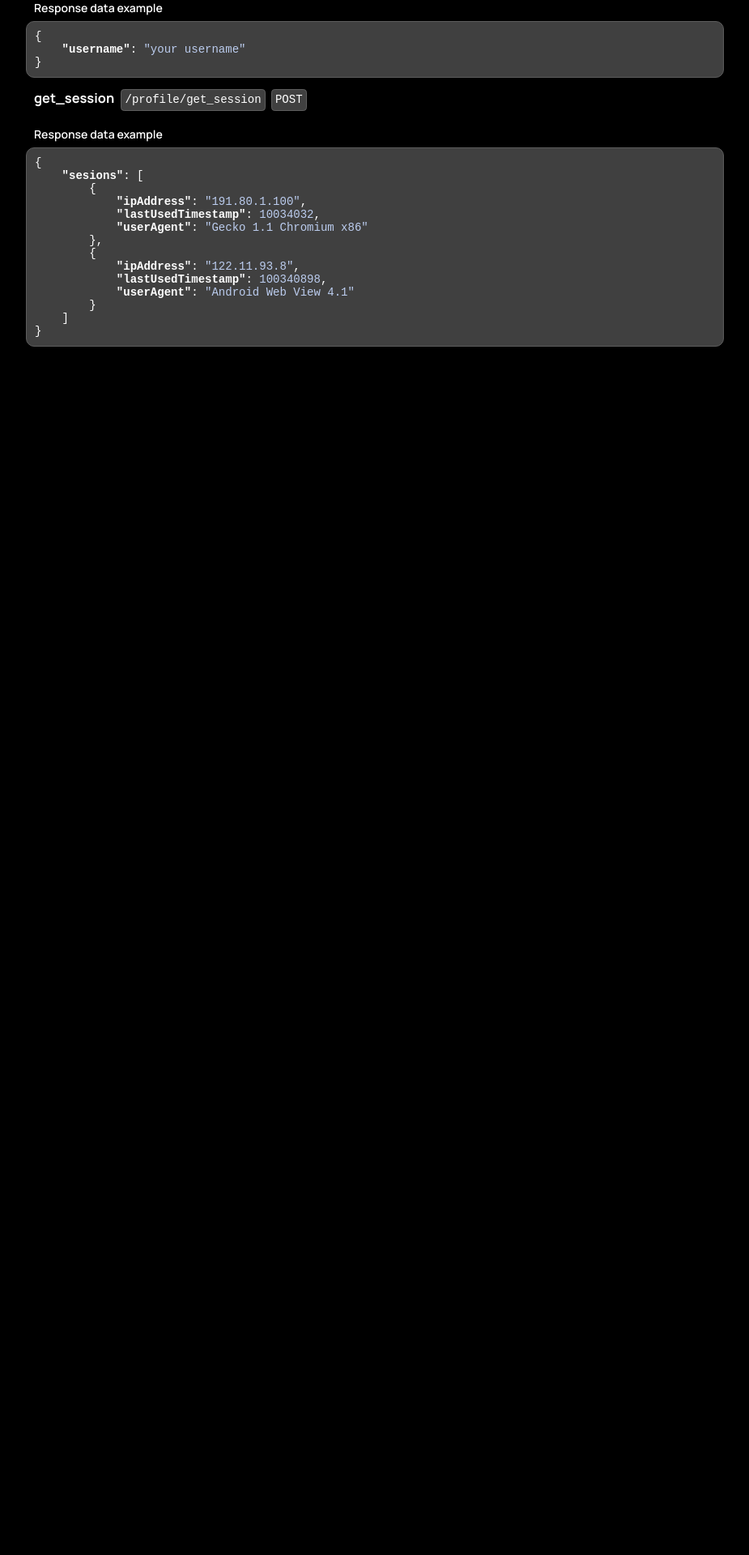
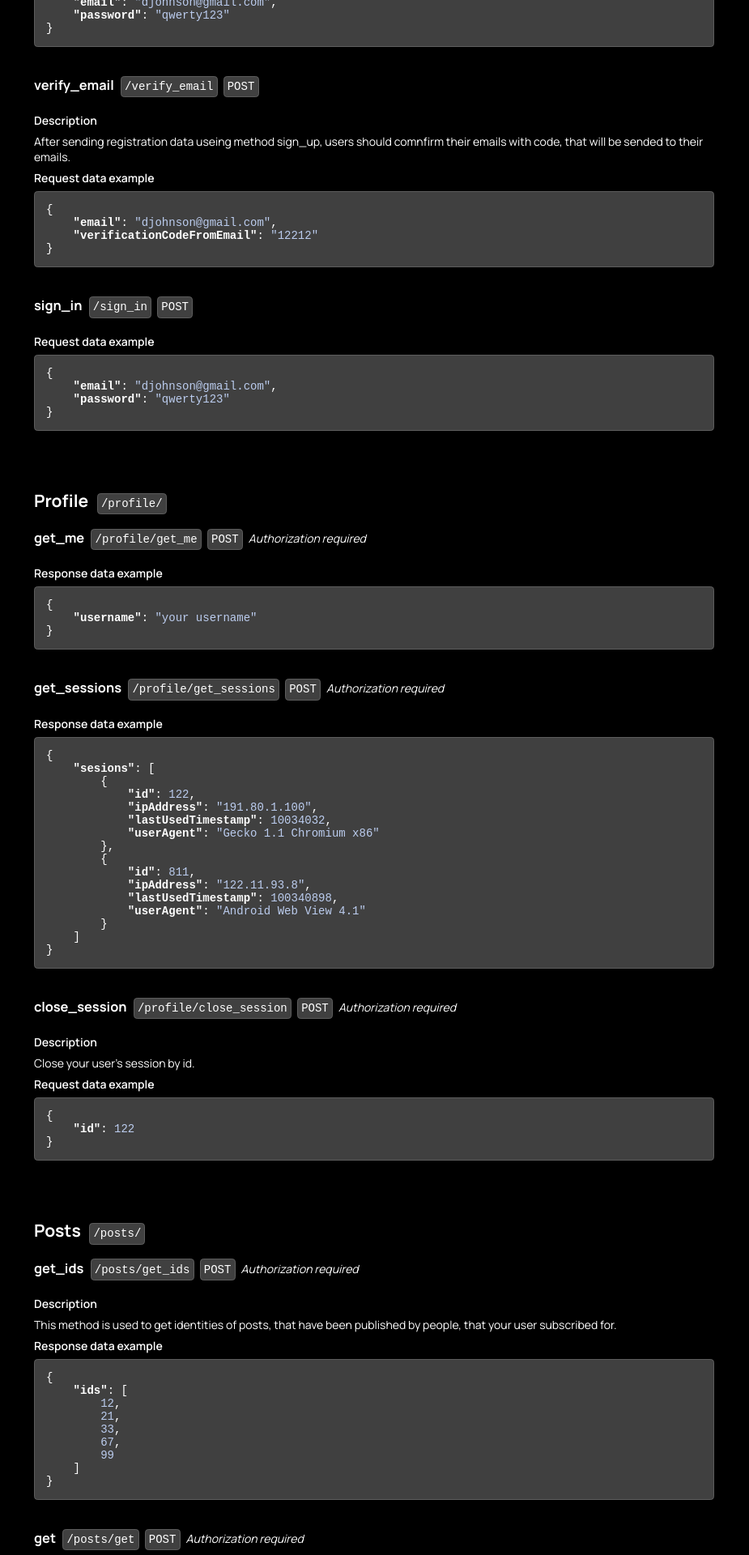
Before and after one commit to shevelidze/sharel, a Next.js app: page /api_docs in a window 1280 px wide. Shown: the part 400-2320 px from the top of the page at 81% size, without its empty margins (178-1103 px from the left). Before the commit the page ends 872 px from the top, so only its background shows below. Built offline with nearby package versions, Linux system fonts and the light colour scheme.

Commit message:
Add methods to the api docs page

```diff
--- a/pages/api_docs.js
+++ b/pages/api_docs.js
@@ -73,11 +73,18 @@ function Method(props) {
                 }
                 if (methodPath[0] !== '/') methodPath = '/' + methodPath;
                 return (
-                    <div className={styles.method}>
+                    <div className={styles.method} id={methodPath}>
                         <div className={styles.header}>
                             <h3>{props.name}</h3>
                             <CodeInline>{methodPath}</CodeInline>
-                            <CodeInline>{props.httpMethod}</CodeInline>
+                            <CodeInline>
+                                {props.httpMethod || 'POST'}
+                            </CodeInline>
+                            {!props.authorizationIsNotRequired && (
+                                <span style={{ fontStyle: 'italic' }}>
+                                    Authorization required
+                                </span>
+                            )}
                         </div>
                         {props.children && [
                             <h4>Description</h4>,
@@ -122,8 +129,40 @@ export default function ApiDocs(props) {
         );
     }
 
-    addSection('Signing up', null, [
-        <Method httpMethod="POST" name="sign_up" />,
+    addSection('Signing up and signing in', null, [
+        <Method
+            httpMethod="POST"
+            name="sign_up"
+            requestDataExample={{
+                firstName: 'David',
+                lastName: 'Johnson',
+                email: 'djohnson@gmail.com',
+                password: 'qwerty123',
+            }}
+            authorizationIsNotRequired={true}
+        />,
+        <Method
+            httpMethod="POST"
+            name="verify_email"
+            requestDataExample={{
+                email: 'djohnson@gmail.com',
+                verificationCodeFromEmail: '12212',
+            }}
+            authorizationIsNotRequired={true}
+        >
+            After sending registration data useing method{' '}
+            <a href="#/sign_up">sign_up</a>, users should comnfirm their emails
+            with code, that will be sended to their emails.
+        </Method>,
+        <Method
+            httpMethod="POST"
+            name="sign_in"
+            requestDataExample={{
+                email: 'djohnson@gmail.com',
+                password: 'qwerty123',
+            }}
+            authorizationIsNotRequired={true}
+        />,
     ]);
 
     addSection('Profile', '/profile/', [
@@ -134,15 +173,17 @@ export default function ApiDocs(props) {
         ></Method>,
         <Method
             httpMethod="POST"
-            name="get_session"
+            name="get_sessions"
             responseDataExample={{
                 sesions: [
                     {
+                        id: 122,
                         ipAddress: '191.80.1.100',
                         lastUsedTimestamp: 10034032,
                         userAgent: 'Gecko 1.1 Chromium x86',
                     },
                     {
+                        id: 811,
                         ipAddress: '122.11.93.8',
                         lastUsedTimestamp: 100340898,
                         userAgent: 'Android Web View 4.1',
@@ -150,6 +191,72 @@ export default function ApiDocs(props) {
                 ],
             }}
         />,
+        <Method name="close_session" requestDataExample={{ id: 122 }}>
+            Close your user's session by id.
+        </Method>,
+    ]);
+
+    addSection('Posts', '/posts/', [
+        <Method
+            name="get_ids"
+            responseDataExample={{ ids: [12, 21, 33, 67, 99] }}
+        >
+            This method is used to get identities of posts, that have been
+            published by people, that your user subscribed for.
+        </Method>,
+
+        <Method
+            name="get"
+            requestDataExample={{ id: 3844 }}
+            responseDataExample={{
+                id: 3844,
+                content: 'Something long.',
+                author: { firstName: 'Donald', lastName: 'Trump', id: 4421 },
+                likesNumber: 123,
+                hasMyLike: true,
+            }}
+        />,
+        <Method
+            name="add_comment"
+            requestDataExample={{
+                post_id: 1212,
+                comment:
+                    "You have nice skills to write something! Don't stop, and you will be famous.",
+            }}
+        />,
+        <Method name="delete_comment" requestDataExample={{ id: 9434 }}>
+            Able to delete only conmments which have been added by your user.
+        </Method>,
+        <Method name="like" requestDataExample={{ id: 9434 }}>
+            This method is used to like post, and remove like, if user have
+            already put it.
+        </Method>,
+        <Method name="dislike" requestDataExample={{ id: 9434 }}>
+            This method is used to dislike post, and remove dislike, if user
+            have already put it.
+        </Method>,
+    ]);
+
+    addSection("Your user's posts", '/my_posts/', [
+        <Method
+            name="create"
+            requestDataExample={{ content: 'Something long.' }}
+        />,
+        <Method
+            name="get_ids"
+            responseDataExample={{ ids: [33, 141, 400, 902] }}
+        >
+            This method is used to get identities of posts, that have been
+            published by your user.
+        </Method>,
+        <Method
+            name="edit"
+            requestDataExample={{
+                id: 33,
+                newContent: 'Another something long.',
+            }}
+        />,
+        <Method name="delete" requestDataExample={{ id: 141 }} />,
     ]);
     return (
         <div id={styles.content}>
--- a/styles/ApiDocs.module.css
+++ b/styles/ApiDocs.module.css
@@ -16,13 +16,16 @@
 }
 
 #sections {
-    position: sticky;
-    top: 0.5em;
+    top: 0;
     background-color: black;
     padding: 1em;
+    width: 100%;
+    transform: translateX(-1em);
     margin-bottom: 1em;
     border: 1px var(--post-grey-color) solid;
     box-shadow: 0 5px 10px black;
+    z-index: 1;
+
 }
 
 #sections>ul {
@@ -47,11 +50,7 @@
 }
 
 pre.code {
-    width: 100%;
-    position: relative;
-    left: -10px;
-    padding: 10px;
-    border-radius: 10px;
+    padding: 1em;
 }
 
 .code * {
@@ -63,6 +62,14 @@ pre.code {
     margin-right: 0.5em;
 }
 
+.section {
+    margin-bottom: 6rem;
+}
+
 .method>* {
     margin-bottom: 0.5em;
 }
+
+.method {
+    margin-bottom: 3rem;
+}
```
